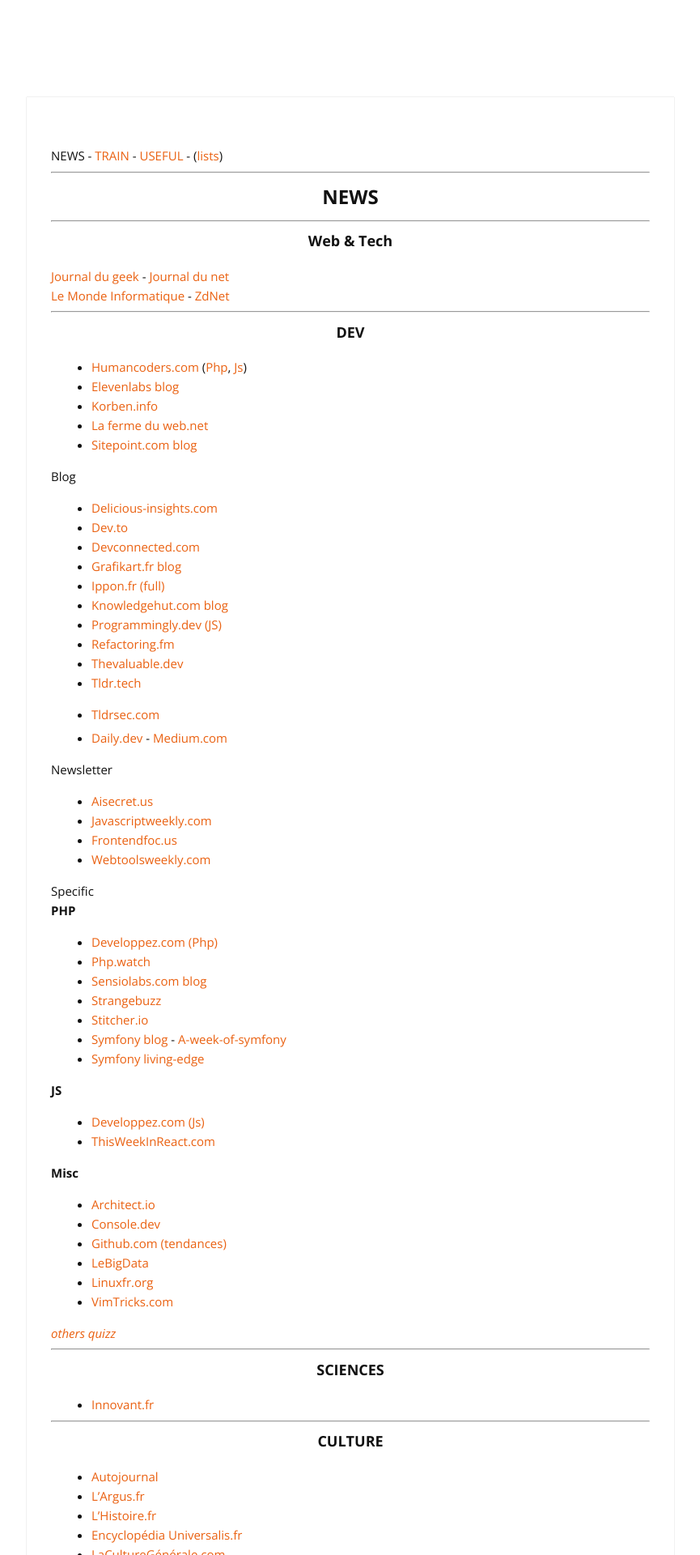
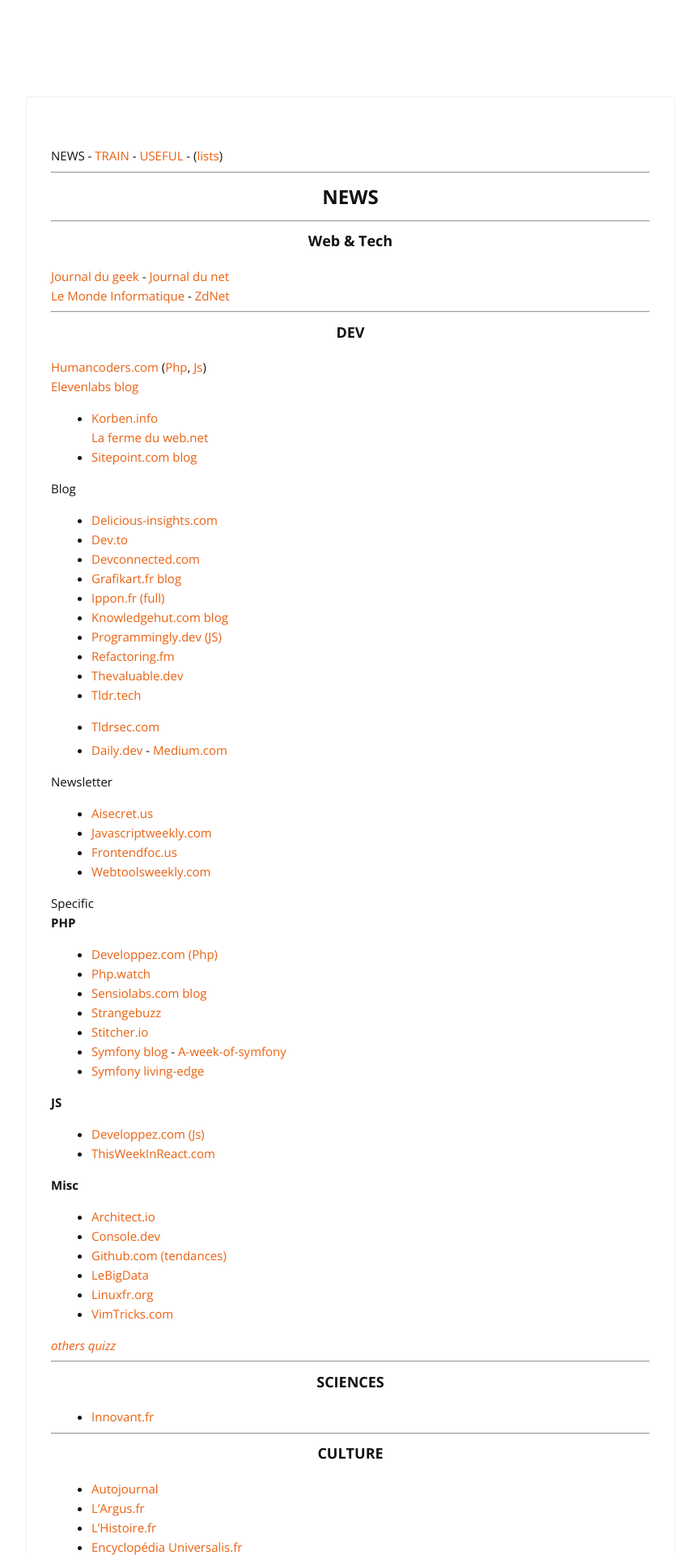
Before and after one commit to cylmat/cylmat.github.io, a Jekyll site: the page built from _pages/news.md, in a window 1280 px wide. Shown: the top 1920 px of the page at 81% size, without its empty margins (207-1072 px from the left). Built offline with Jekyll 4.4.1, drawn with Linux system fonts in a browser that asks for light colours; nearby versions of some CDN libraries.

Commit message:
Update news.md

```diff
--- a/_pages/news.md
+++ b/_pages/news.md
@@ -19,10 +19,10 @@
 
 ### <center>DEV</center>
 
-- [Humancoders.com](https://news.humancoders.com) ([Php](https://news.humancoders.com/t/php), [Js](https://news.humancoders.com/t/javascript))
-- [Elevenlabs blog](https://blog.eleven-labs.com)
+[Humancoders.com](https://news.humancoders.com) ([Php](https://news.humancoders.com/t/php), [Js](https://news.humancoders.com/t/javascript))
+[Elevenlabs blog](https://blog.eleven-labs.com)
 - [Korben.info](https://korben.info)
-- [La ferme du web.net](https://www.lafermeduweb.net)
+[La ferme du web.net](https://www.lafermeduweb.net)
 - [Sitepoint.com blog](https://www.sitepoint.com/blog)
 
 Blog
```
